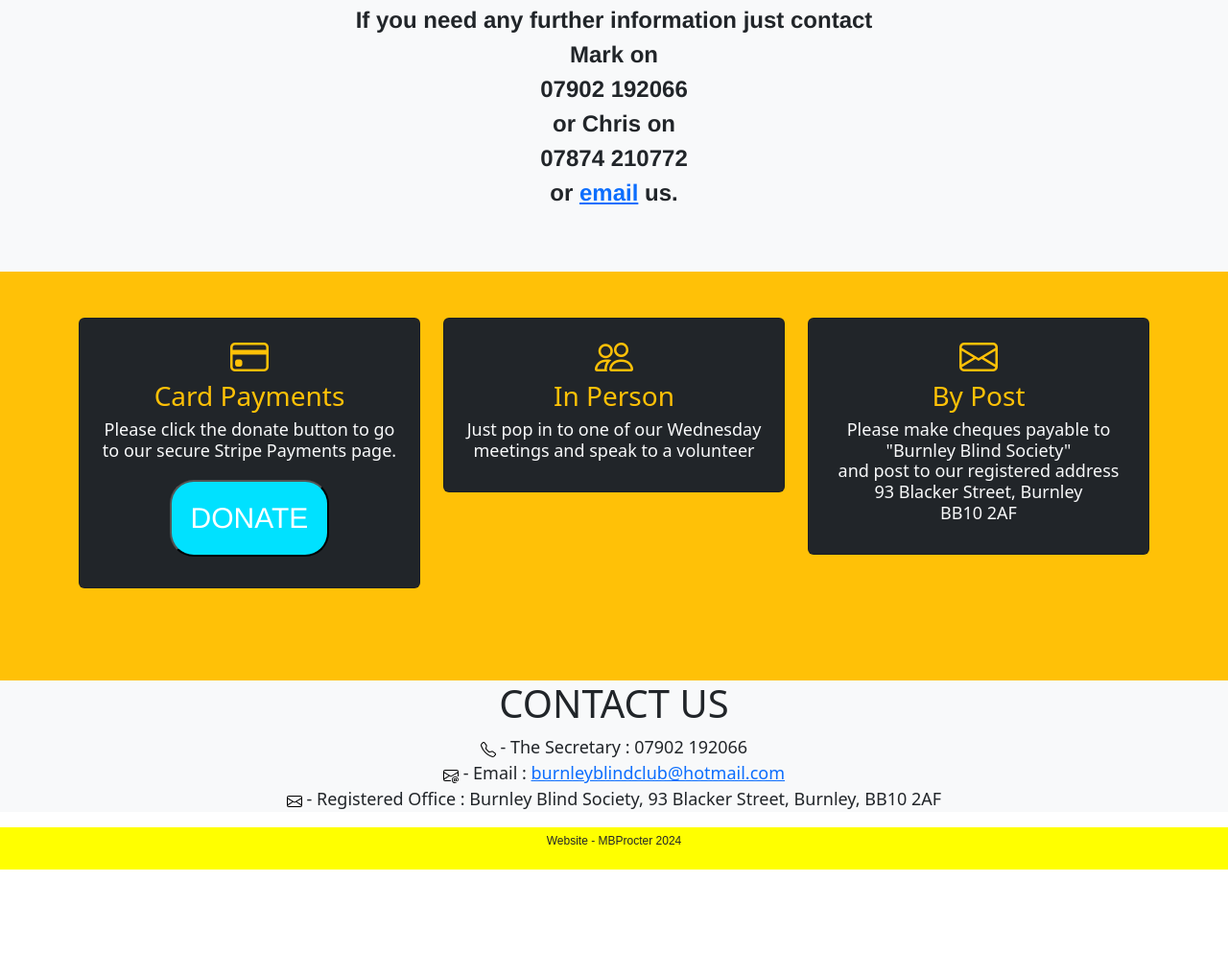
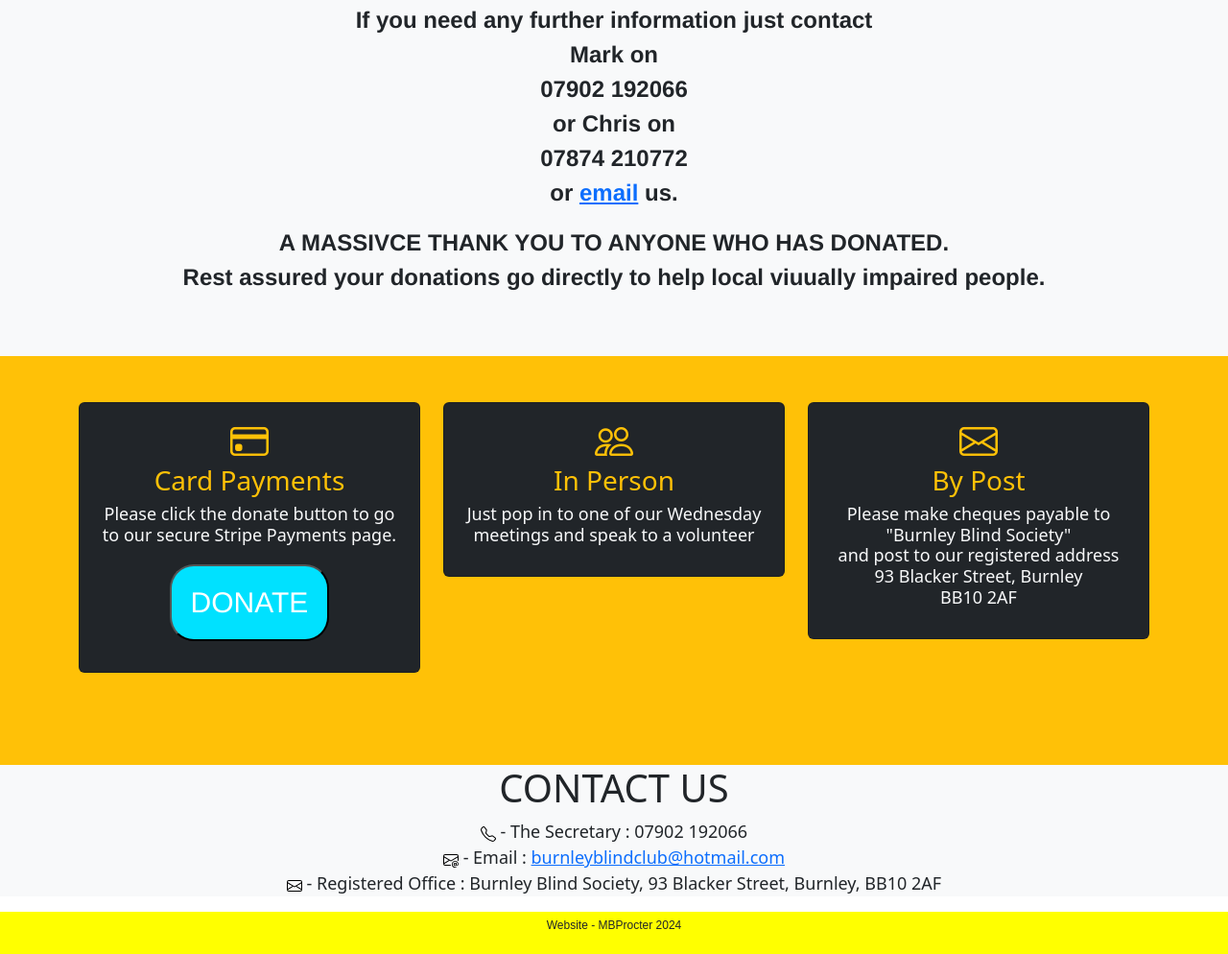
Before and after one commit to BurnleyBlindSociety/burnleyblindsociety.github.io, a plain HTML site: page index.html in a window 1280 px wide. Shown: the part 1229-2223 px from the top of the page at 96% size. Before the commit the page ends 2135 px from the top, so only its background shows below. Drawn offline with nearby package versions, Linux system fonts and the light colour scheme.

Commit message:
Update index.html

```diff
--- a/index.html
+++ b/index.html
@@ -84,6 +84,10 @@
           <p class="abouttext">
           If you need any further information just contact<br>Mark on<br>07902 192066<br>or Chris on<br>07874 210772<br>or <a href="mailto:burnleyblindclub@hotmail.com">email</a> us.
           </p>
+          <p class="abouttext">
+          A MASSIVCE THANK YOU TO ANYONE WHO HAS DONATED.
+            <br>Rest assured your donations go directly to help local viuually impaired people.
+          </p>
         </div>
       </section>
 
```
